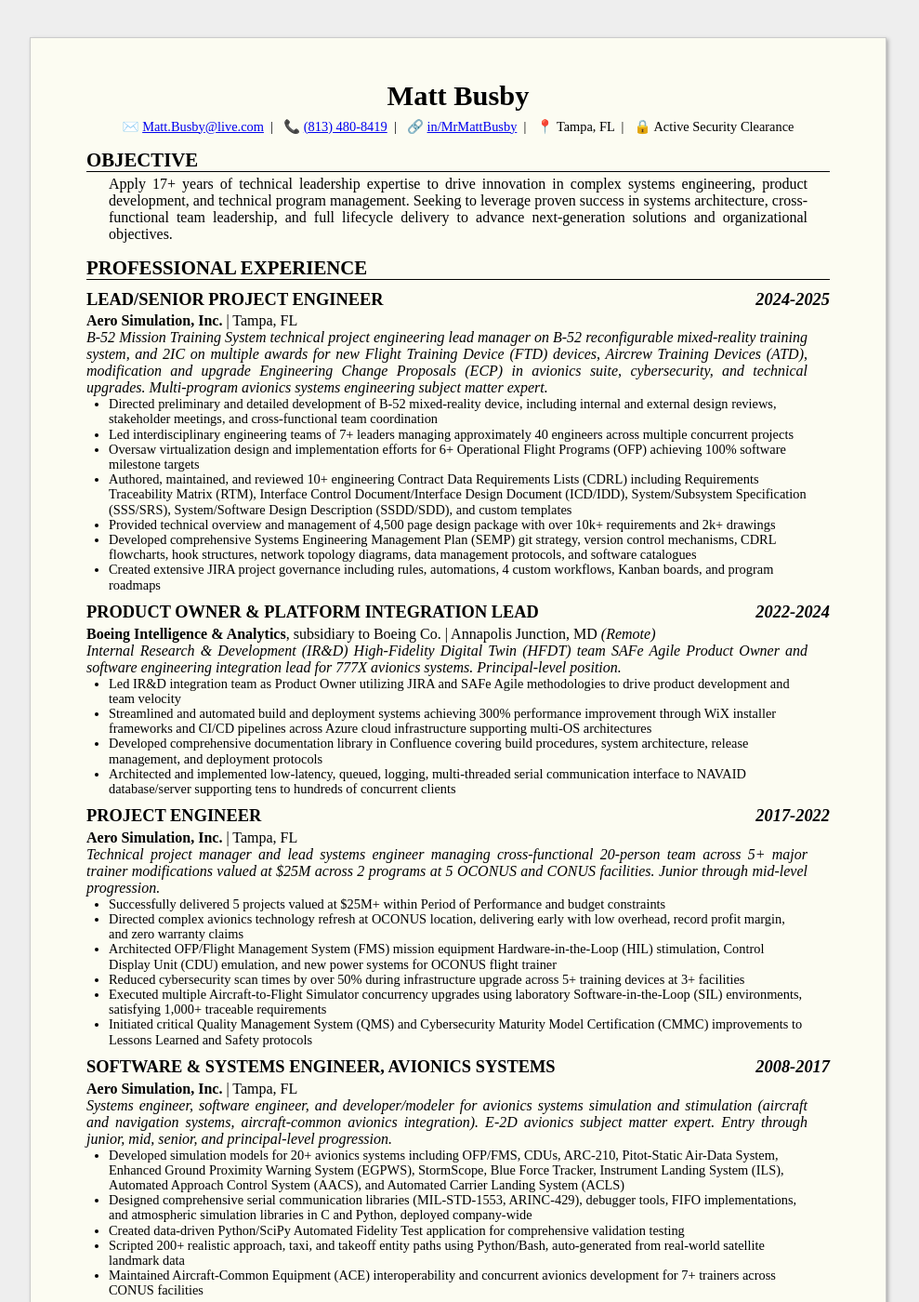
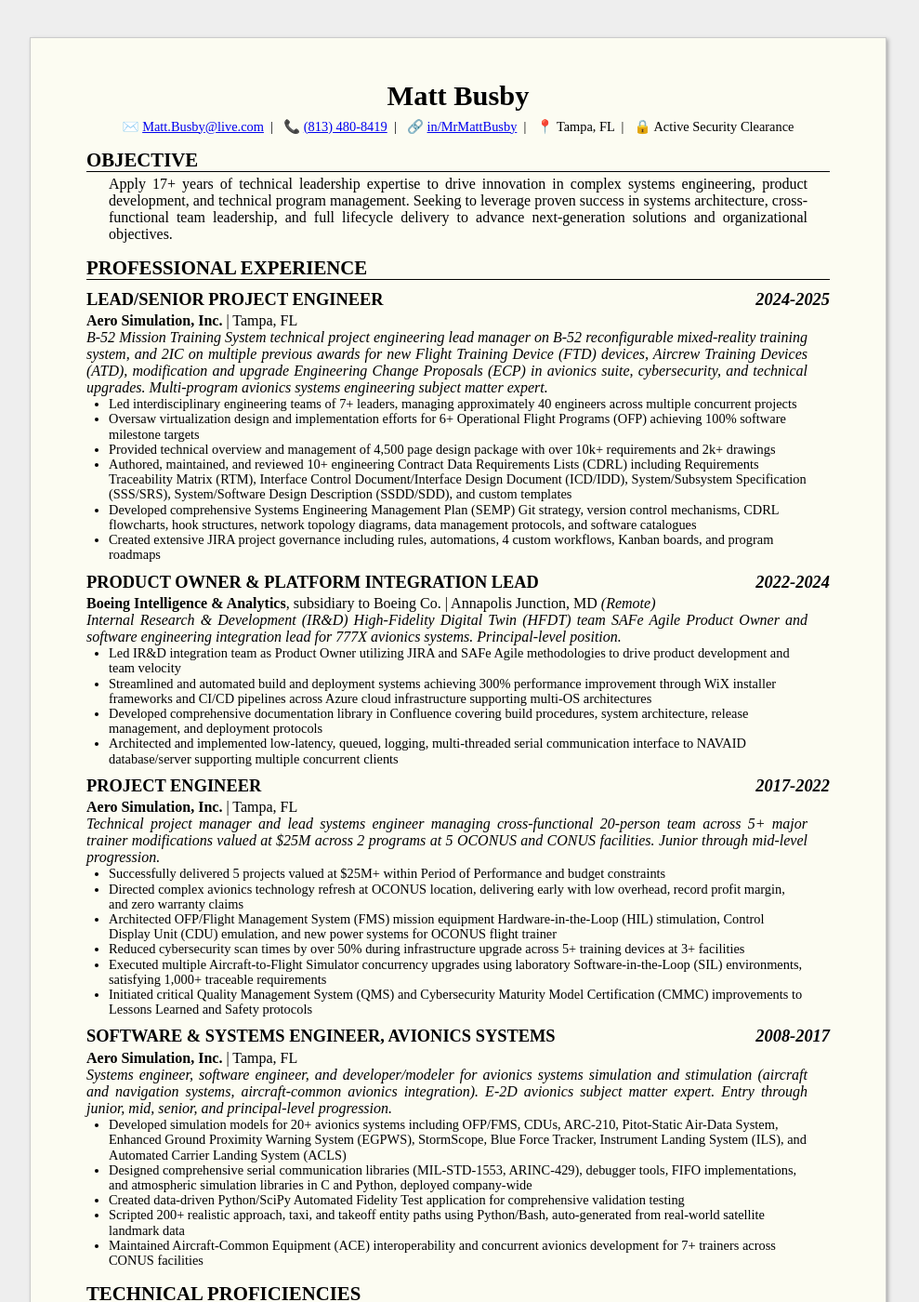
Before and after one commit to MrMattBusby/MrMattBusby.github.io, a Jekyll site: the page built from index.md, in a window 1280 px wide and 1400 px high. Shown: the whole window at 93% size, without its empty margins (147-1136 px from the left). Built offline with Jekyll 4.4.1, drawn with Linux system fonts in a browser that asks for light colours; some of the changed text lies outside the part shown.

Commit message:
Hotfix: some reorg and wordsmith.

```diff
--- a/index.md
+++ b/index.md
@@ -24,14 +24,13 @@
 ### Lead/Senior Project Engineer *2024-2025*
 
 **Aero Simulation, Inc.**  |  Tampa, FL
-*B-52 Mission Training System technical project engineering lead manager on B-52 reconfigurable mixed-reality training system, and 2IC on multiple awards for new Flight Training Device (FTD) devices, Aircrew Training Devices (ATD), modification and upgrade Engineering Change Proposals (ECP) in avionics suite, cybersecurity, and technical upgrades. Multi-program avionics systems engineering subject matter expert.*
+*B-52 Mission Training System technical project engineering lead manager on B-52 reconfigurable mixed-reality training system, and 2IC on multiple previous awards for new Flight Training Device (FTD) devices, Aircrew Training Devices (ATD), modification and upgrade Engineering Change Proposals (ECP) in avionics suite, cybersecurity, and technical upgrades. Multi-program avionics systems engineering subject matter expert.*
 
-- Directed preliminary and detailed development of B-52 mixed-reality device, including internal and external design reviews, stakeholder meetings, and cross-functional team coordination
-- Led interdisciplinary engineering teams of 7+ leaders managing approximately 40 engineers across multiple concurrent projects
+- Led interdisciplinary engineering teams of 7+ leaders, managing approximately 40 engineers across multiple concurrent projects
 - Oversaw virtualization design and implementation efforts for 6+ Operational Flight Programs (OFP) achieving 100% software milestone targets
+- Provided technical overview and management of 4,500 page design package with over 10k+ requirements and 2k+ drawings
 - Authored, maintained, and reviewed 10+ engineering Contract Data Requirements Lists (CDRL) including Requirements Traceability Matrix (RTM), Interface Control Document/Interface Design Document (ICD/IDD), System/Subsystem Specification (SSS/SRS), System/Software Design Description (SSDD/SDD), and custom templates
-- Provided technical overview and management of 4,500 page design package with over 10k+ requirements and 2k+ drawings
-- Developed comprehensive Systems Engineering Management Plan (SEMP) git strategy, version control mechanisms, CDRL flowcharts, hook structures, network topology diagrams, data management protocols, and software catalogues
+- Developed comprehensive Systems Engineering Management Plan (SEMP) Git strategy, version control mechanisms, CDRL flowcharts, hook structures, network topology diagrams, data management protocols, and software catalogues
 - Created extensive JIRA project governance including rules, automations, 4 custom workflows, Kanban boards, and program roadmaps
 
 ### Product Owner & Platform Integration Lead *2022-2024*
@@ -42,7 +41,7 @@
 - Led IR&D integration team as Product Owner utilizing JIRA and SAFe Agile methodologies to drive product development and team velocity
 - Streamlined and automated build and deployment systems achieving 300% performance improvement through WiX installer frameworks and CI/CD pipelines across Azure cloud infrastructure supporting multi-OS architectures
 - Developed comprehensive documentation library in Confluence covering build procedures, system architecture, release management, and deployment protocols
-- Architected and implemented low-latency, queued, logging, multi-threaded serial communication interface to NAVAID database/server supporting tens to hundreds of concurrent clients
+- Architected and implemented low-latency, queued, logging, multi-threaded serial communication interface to NAVAID database/server supporting multiple concurrent clients
 
 ### Project Engineer *2017-2022*
 
@@ -61,7 +60,7 @@
 **Aero Simulation, Inc.**  |  Tampa, FL
 *Systems engineer, software engineer, and developer/modeler for avionics systems simulation and stimulation (aircraft and navigation systems, aircraft-common avionics integration). E-2D avionics subject matter expert. Entry through junior, mid, senior, and principal-level progression.*
 
-- Developed simulation models for 20+ avionics systems including OFP/FMS, CDUs, ARC-210, Pitot-Static Air-Data System, Enhanced Ground Proximity Warning System (EGPWS), StormScope, Blue Force Tracker, Instrument Landing System (ILS), Automated Approach Control System (AACS), and Automated Carrier Landing System (ACLS)
+- Developed simulation models for 20+ avionics systems including OFP/FMS, CDUs, ARC-210, Pitot-Static Air-Data System, Enhanced Ground Proximity Warning System (EGPWS), StormScope, Blue Force Tracker, Instrument Landing System (ILS), and Automated Carrier Landing System (ACLS)
 - Designed comprehensive serial communication libraries (MIL-STD-1553, ARINC-429), debugger tools, FIFO implementations, and atmospheric simulation libraries in C and Python, deployed company-wide
 - Created data-driven Python/SciPy Automated Fidelity Test application for comprehensive validation testing
 - Scripted 200+ realistic approach, taxi, and takeoff entity paths using Python/Bash, auto-generated from real-world satellite landmark data
```
Also changed, not shown: other parts of index.md (+18 -16 lines).
